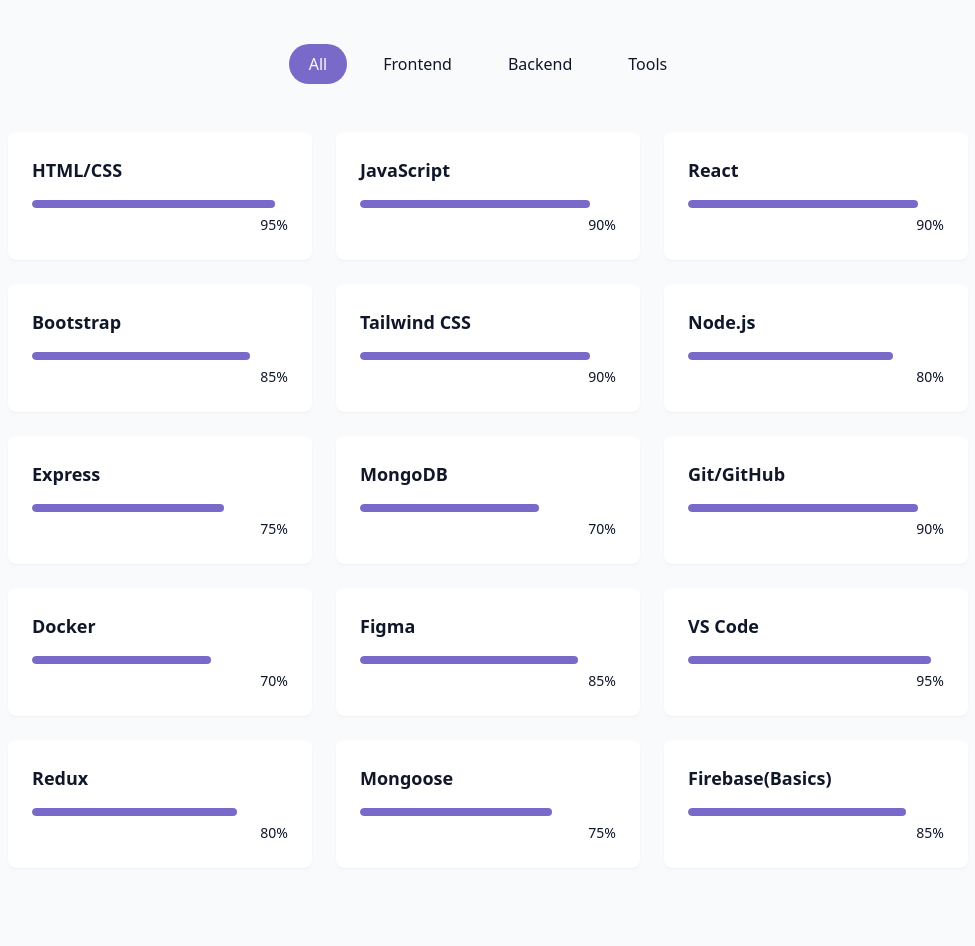
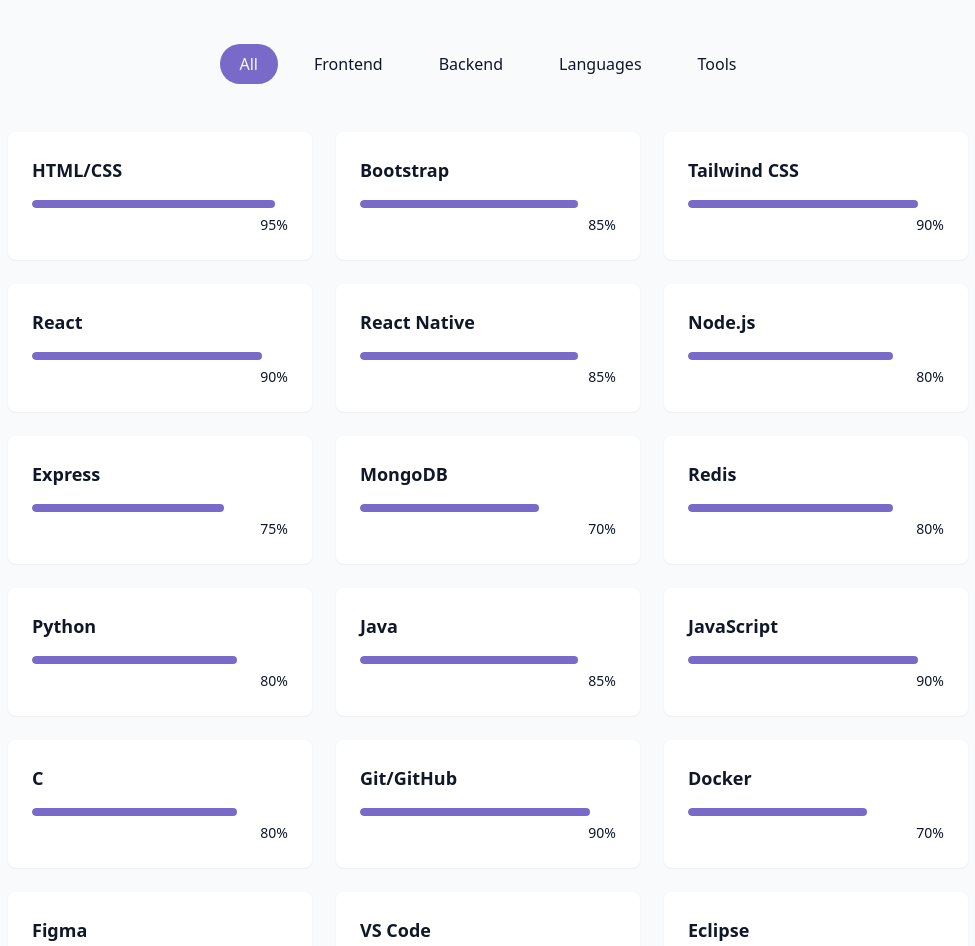
Before and after one commit to Hariprasath-2218/My-Portfolio, a React (Vite) app: page / in a window 1280 px wide. Shown: the part 1646-2592 px from the top of the page, without its empty margins (152-1127 px from the left). Built offline with nearby package versions, Linux system fonts and the light colour scheme; no server answers.

Commit message:
Update SkillsSection.jsx

```diff
--- a/src/components/SkillsSection.jsx
+++ b/src/components/SkillsSection.jsx
@@ -5,32 +5,40 @@
 const skills = [
     // Frontend
     {name: "HTML/CSS", level: 95, category: "frontend" },
-    {name: "JavaScript", level: 90, category: "frontend" },
-    {name: "React", level: 90, category: "frontend" },
     {name: "Bootstrap", level: 85, category: "frontend" },
     {name: "Tailwind CSS", level: 90, category: "frontend" },
+    {name: "React", level: 90, category: "frontend" },
+    {name: "React Native", level: 85, category: "frontend" },
 
     // Backend
     { name: "Node.js", level: 80, category: "backend" },
     { name: "Express", level: 75, category: "backend" },
     { name: "MongoDB", level: 70, category: "backend" },
+    { name: "Redis", level: 80, category: "backend" },
     // { name: "PostgreSQL", level: 65, category: "backend" },
     // { name: "MySQL", level: 60, category: "backend" },
+
+    //Languages
+    { name: "Python", level: 80, category: "Languages" },
+    { name: "Java", level: 85, category: "Languages" },
+    { name: "JavaScript", level: 90, category: "Languages" },
+    { name: "C", level: 80, category: "Languages" },
 
     //Tools
     { name: "Git/GitHub", level: 90, category: "tools" },
     { name: "Docker", level: 70, category: "tools" },
     { name: "Figma", level: 85, category: "tools"},
     { name: "VS Code", level: 95, category: "tools"},
+    { name: "Eclipse", level: 95, category: "tools"},
 
     //Others
     { name: "Redux", level: 80, category: "frontend"},
     { name: "Mongoose", level: 75, category: "backend"},
-    // { name: "JWT Authentication", level: 70, category: "backend"},
+    { name: "JWT Authentication", level: 90, category: "backend"},
     { name: "Firebase(Basics)", level: 85, category: "backend"},
 ];
 
-const categories = ["all","frontend","backend","tools"];
+const categories = ["all","frontend","backend","Languages","tools"];
 
 export const SkillsSection = () => {
       const [activeCategory, setActiveCategory] = useState("all");
```
